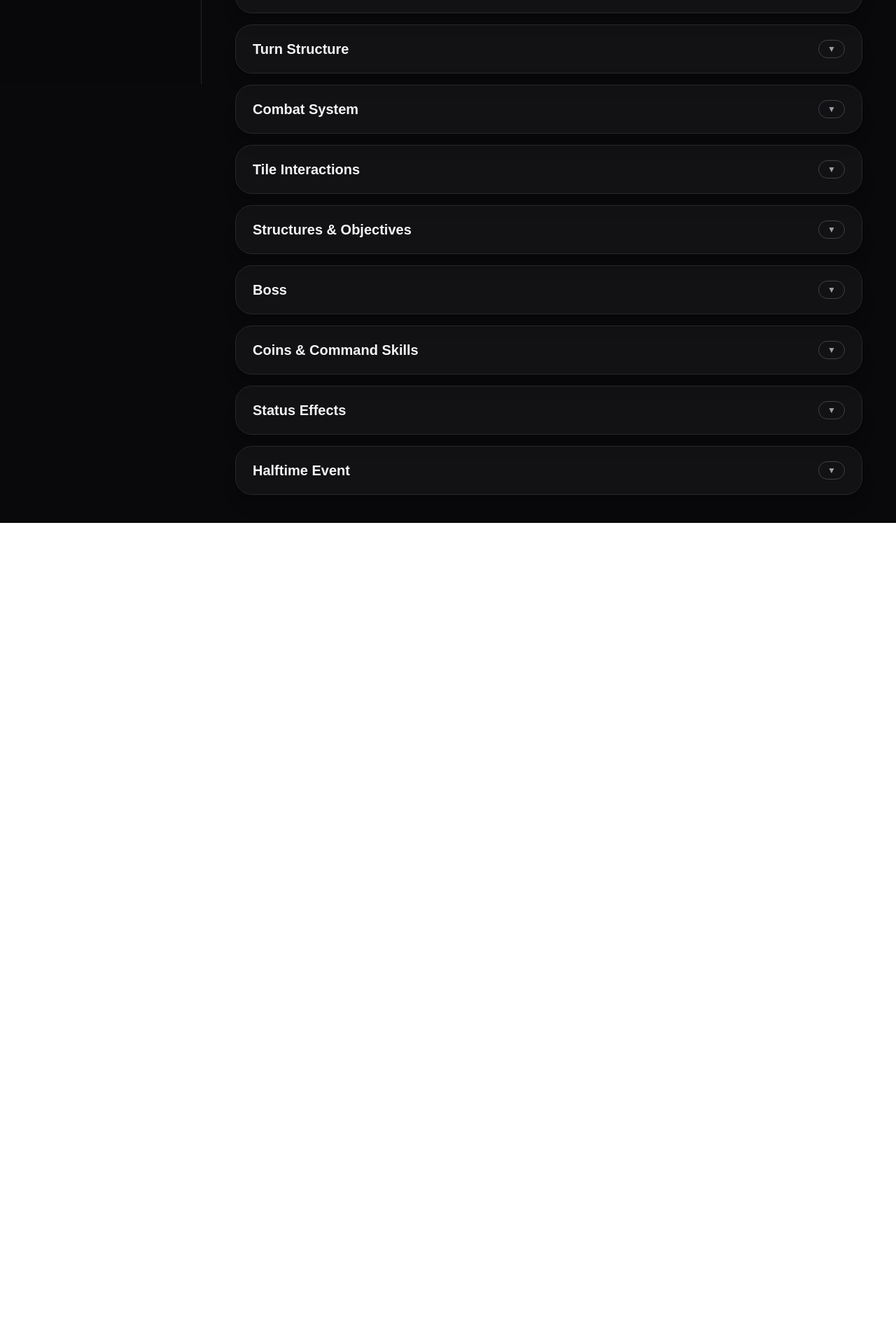
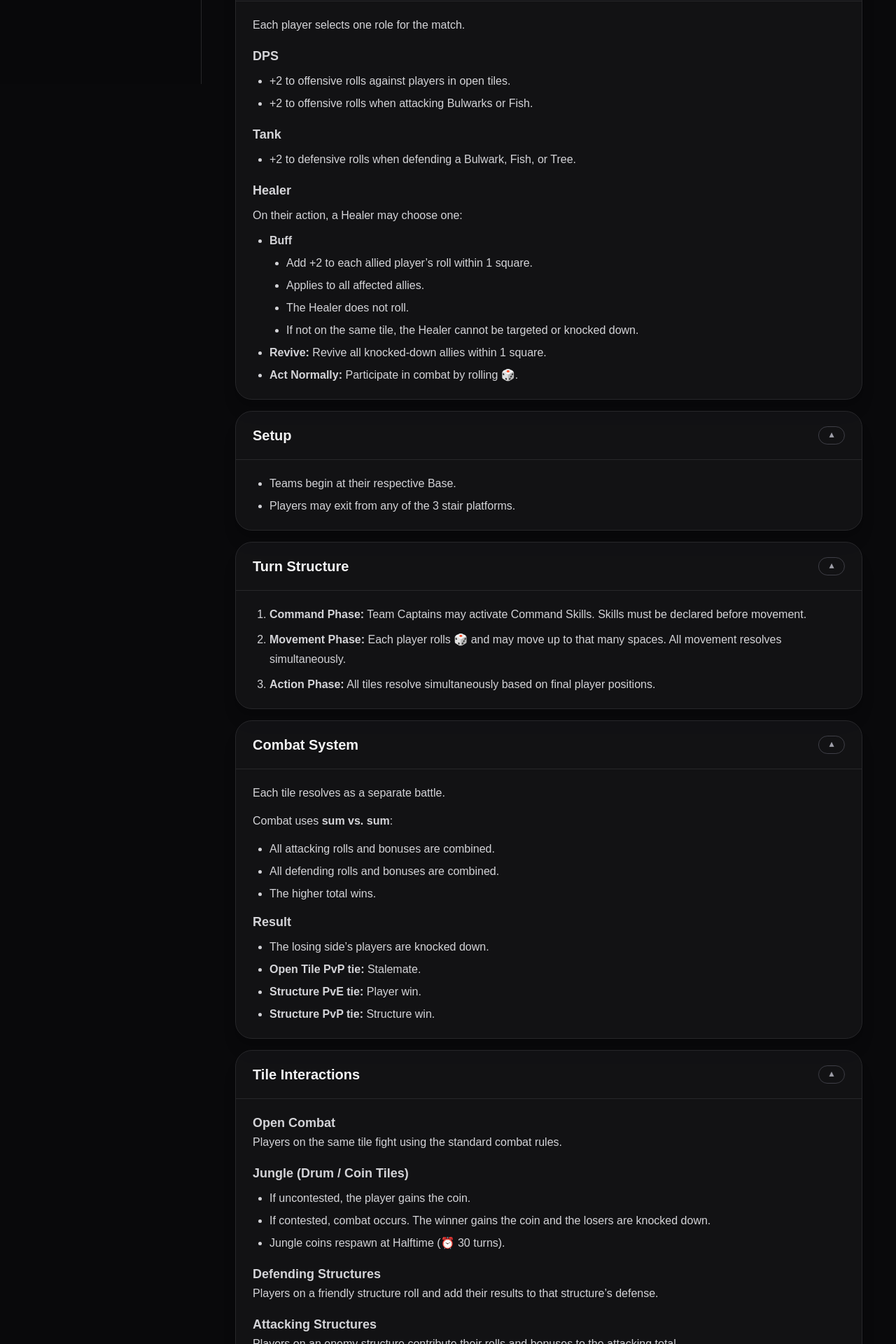
Before and after one commit to King0fgames/GvGBoardGameRules, a Next.js app: page / in a window 1280 px wide. Shown: the part 680-2600 px from the top of the page at 70% size. Before the commit the page ends 1427 px from the top, so only its background shows below. Built offline with nearby package versions, Linux system fonts and the light colour scheme.

Commit message:
Update page.tsx

```diff
--- a/app/page.tsx
+++ b/app/page.tsx
@@ -1,5 +1,10 @@
+"use client";
+
+import { useEffect, useMemo, useState } from "react";
+
 export default function BoardGameRulesPage() {
-  const sections = [
+  const sections = useMemo(
+    () => [
       {
         id: "overview",
         title: "Game Overview",
@@ -23,21 +28,32 @@ export default function BoardGameRulesPage() {
             <p>Each player selects one role for the match.</p>
             <div>
               <h3 className="font-semibold text-lg">DPS</h3>
-            <p>+2 to offensive rolls against players in open tiles and when attacking Bulwarks or Fish.</p>
+              <ul className="mt-2 list-disc space-y-1 pl-6">
+                <li>+2 to offensive rolls against players in open tiles.</li>
+                <li>+2 to offensive rolls when attacking Bulwarks or Fish.</li>
+              </ul>
             </div>
             <div>
               <h3 className="font-semibold text-lg">Tank</h3>
-            <p>+2 to defensive rolls when defending a Bulwark, Fish, or Tree.</p>
+              <ul className="mt-2 list-disc space-y-1 pl-6">
+                <li>+2 to defensive rolls when defending a Bulwark, Fish, or Tree.</li>
+              </ul>
             </div>
             <div>
               <h3 className="font-semibold text-lg">Healer</h3>
-            <ul className="list-disc pl-6 space-y-1">
-              <li><strong>Buff:</strong> Add +2 to each allied player’s roll within 1 square.</li>
+              <p className="mt-2">On their action, a Healer may choose one:</p>
+              <ul className="mt-2 list-disc space-y-1 pl-6">
+                <li>
+                  <strong>Buff</strong>
+                  <ul className="mt-1 list-disc space-y-1 pl-6">
+                    <li>Add +2 to each allied player’s roll within 1 square.</li>
                     <li>Applies to all affected allies.</li>
                     <li>The Healer does not roll.</li>
                     <li>If not on the same tile, the Healer cannot be targeted or knocked down.</li>
+                  </ul>
+                </li>
                 <li><strong>Revive:</strong> Revive all knocked-down allies within 1 square.</li>
-              <li><strong>Act Normally:</strong> Participate in combat by rolling 1D6.</li>
+                <li><strong>Act Normally:</strong> Participate in combat by rolling 🎲.</li>
               </ul>
             </div>
           </div>
@@ -47,7 +63,7 @@ export default function BoardGameRulesPage() {
         id: "setup",
         title: "Setup",
         content: (
-        <ul className="list-disc pl-6 space-y-1">
+          <ul className="list-disc space-y-1 pl-6">
             <li>Teams begin at their respective Base.</li>
             <li>Players may exit from any of the 3 stair platforms.</li>
           </ul>
@@ -57,9 +73,9 @@ export default function BoardGameRulesPage() {
         id: "turn-structure",
         title: "Turn Structure",
         content: (
-        <ol className="list-decimal pl-6 space-y-2">
+          <ol className="list-decimal space-y-2 pl-6">
             <li><strong>Command Phase:</strong> Team Captains may activate Command Skills. Skills must be declared before movement.</li>
-          <li><strong>Movement Phase:</strong> Each player rolls 1D6 and may move up to that many spaces. All movement resolves simultaneously.</li>
+            <li><strong>Movement Phase:</strong> Each player rolls 🎲 and may move up to that many spaces. All movement resolves simultaneously.</li>
             <li><strong>Action Phase:</strong> All tiles resolve simultaneously based on final player positions.</li>
           </ol>
         ),
@@ -71,14 +87,14 @@ export default function BoardGameRulesPage() {
           <div className="space-y-3">
             <p>Each tile resolves as a separate battle.</p>
             <p>Combat uses <strong>sum vs. sum</strong>:</p>
-          <ul className="list-disc pl-6 space-y-1">
+            <ul className="list-disc space-y-1 pl-6">
               <li>All attacking rolls and bonuses are combined.</li>
               <li>All defending rolls and bonuses are combined.</li>
               <li>The higher total wins.</li>
             </ul>
             <div>
-            <h3 className="font-semibold text-lg">Result</h3>
-            <ul className="list-disc pl-6 space-y-1 mt-2">
+              <h3 className="text-lg font-semibold">Result</h3>
+              <ul className="mt-2 list-disc space-y-1 pl-6">
                 <li>The losing side’s players are knocked down.</li>
                 <li><strong>Open Tile PvP tie:</strong> Stalemate.</li>
                 <li><strong>Structure PvE tie:</strong> Player win.</li>
@@ -94,23 +110,23 @@ export default function BoardGameRulesPage() {
         content: (
           <div className="space-y-4">
             <div>
-            <h3 className="font-semibold text-lg">Open Combat</h3>
+              <h3 className="text-lg font-semibold">Open Combat</h3>
               <p>Players on the same tile fight using the standard combat rules.</p>
             </div>
             <div>
-            <h3 className="font-semibold text-lg">Jungle (Drum / Coin Tiles)</h3>
-            <ul className="list-disc pl-6 space-y-1">
+              <h3 className="text-lg font-semibold">Jungle (Drum / Coin Tiles)</h3>
+              <ul className="mt-2 list-disc space-y-1 pl-6">
                 <li>If uncontested, the player gains the coin.</li>
                 <li>If contested, combat occurs. The winner gains the coin and the losers are knocked down.</li>
-              <li>Jungle coins respawn at Halftime (30 turns).</li>
+                <li>Jungle coins respawn at Halftime (⏰ 30 turns).</li>
               </ul>
             </div>
             <div>
-            <h3 className="font-semibold text-lg">Defending Structures</h3>
+              <h3 className="text-lg font-semibold">Defending Structures</h3>
               <p>Players on a friendly structure roll and add their results to that structure’s defense.</p>
             </div>
             <div>
-            <h3 className="font-semibold text-lg">Attacking Structures</h3>
+              <h3 className="text-lg font-semibold">Attacking Structures</h3>
               <p>Players on an enemy structure contribute their rolls and bonuses to the attacking total.</p>
             </div>
           </div>
@@ -122,38 +138,57 @@ export default function BoardGameRulesPage() {
         content: (
           <div className="space-y-6">
             <div>
-            <h3 className="font-semibold text-lg">Bulwarks</h3>
-            <ul className="list-disc pl-6 space-y-1">
-              <li>HP: 3</li>
-              <li>Defense: 1D6</li>
+              <h3 className="text-lg font-semibold">Bulwarks</h3>
+              <ul className="mt-2 list-disc space-y-1 pl-6">
+                <li><strong>HP:</strong> ♥♥♥ <span className="text-zinc-400">#3</span></li>
+                <li><strong>Defense:</strong> 🎲</li>
+                <li>
+                  <strong>Rules:</strong>
+                  <ul className="mt-1 list-disc space-y-1 pl-6">
                     <li>Each successful attack removes 1 HP.</li>
                     <li>At least 1 Bulwark must be destroyed before the Fish can be attacked.</li>
-              <li>Each destroyed Bulwark gives the Fish -2 to defensive rolls.</li>
+                    <li>Each destroyed Bulwark lowers the Fish’s defense tier.</li>
+                  </ul>
+                </li>
+                <li>
+                  <strong>Combat outcomes:</strong>
+                  <ul className="mt-1 list-disc space-y-1 pl-6">
                     <li>If defenders win, attackers are knocked down.</li>
                     <li>If a defended Bulwark is destroyed, its defenders are knocked down.</li>
                   </ul>
+                </li>
+              </ul>
             </div>
             <div>
-            <h3 className="font-semibold text-lg">Fish</h3>
-            <ul className="list-disc pl-6 space-y-1">
-              <li>HP: 6</li>
-              <li><strong>Defense depends on destroyed Bulwarks:</strong></li>
-              <li>1 Bulwark destroyed: 1D6 + 2</li>
-              <li>2 Bulwarks destroyed: 1D6</li>
-              <li>3 Bulwarks destroyed: 1D6 - 2</li>
+              <h3 className="text-lg font-semibold">Fish</h3>
+              <ul className="mt-2 list-disc space-y-1 pl-6">
+                <li><strong>HP:</strong> ♥♥♥♥♥♥ <span className="text-zinc-400">#6</span></li>
+                <li>
+                  <strong>Defense by destroyed Bulwarks:</strong>
+                  <ul className="mt-1 list-disc space-y-1 pl-6">
+                    <li>1 Bulwark destroyed: 🎲 + 2</li>
+                    <li>2 Bulwarks destroyed: 🎲</li>
+                    <li>3 Bulwarks destroyed: 🎲 - 2</li>
+                  </ul>
+                </li>
                 <li>Each successful attack removes 1 HP.</li>
                 <li>Once destroyed, the Tree becomes available.</li>
               </ul>
             </div>
             <div>
-            <h3 className="font-semibold text-lg">Tree</h3>
-            <ul className="list-disc pl-6 space-y-1">
+              <h3 className="text-lg font-semibold">Tree</h3>
+              <ul className="mt-2 list-disc space-y-1 pl-6">
                 <li>A player may pick up the Tree as their action.</li>
                 <li>The Tree must be carried back to Base to win.</li>
-              <li>The Tree Carrier moves 2 spaces per turn.</li>
+                <li>
+                  <strong>Tree Carrier Rules:</strong>
+                  <ul className="mt-1 list-disc space-y-1 pl-6">
+                    <li>Movement: 2 spaces per turn.</li>
                     <li>If enemies are on the same tile at the start of the turn, the Tree Carrier moves 1 space instead.</li>
                     <li>The Tree gives its carrier +2 to defensive rolls.</li>
                     <li>If defeated, the carrier is knocked down.</li>
+                  </ul>
+                </li>
               </ul>
             </div>
           </div>
@@ -164,16 +199,16 @@ export default function BoardGameRulesPage() {
         title: "Boss",
         content: (
           <div className="space-y-4">
-          <ul className="list-disc pl-6 space-y-1">
-            <li>The Boss spawns after turn 15 and again at turn 45.</li>
-            <li>Location: middle lane</li>
-            <li>HP: 3</li>
-            <li>Defense: 1D6</li>
-            <li>Reward: 2 coins</li>
+            <ul className="list-disc space-y-1 pl-6">
+              <li>The Boss spawns after ⏰ 15 turns and again at ⏰ 45 turns.</li>
+              <li><strong>Location:</strong> middle lane</li>
+              <li><strong>HP:</strong> ♥♥♥ <span className="text-zinc-400">#3</span></li>
+              <li><strong>Defense:</strong> 🎲</li>
+              <li><strong>Reward:</strong> 2 coins</li>
             </ul>
             <div>
-            <h3 className="font-semibold text-lg">Combat</h3>
-            <ul className="list-disc pl-6 space-y-1 mt-2">
+              <h3 className="text-lg font-semibold">Combat</h3>
+              <ul className="mt-2 list-disc space-y-1 pl-6">
                 <li>Each team rolls against the Boss, then PvP if applicable.</li>
                 <li>Successful rolls against the Boss reduce Boss HP.</li>
                 <li>Successful PvP combat rolls knock down the losers.</li>
@@ -189,24 +224,31 @@ export default function BoardGameRulesPage() {
         content: (
           <div className="space-y-5">
             <div>
-            <h3 className="font-semibold text-lg">Coins</h3>
-            <ul className="list-disc pl-6 space-y-1">
+              <h3 className="text-lg font-semibold">Coins</h3>
+              <ul className="mt-2 list-disc space-y-1 pl-6">
                 <li>Coins are earned from Jungle Drums and Boss kills.</li>
                 <li>Coins persist until used.</li>
                 <li>Coins are used to activate Command Skills.</li>
               </ul>
             </div>
             <div>
-            <h3 className="font-semibold text-lg">Command Skills</h3>
-            <p className="mb-2 text-zinc-400">Declared before movement. The Team Captain sends the choice to the game master. Each skill has a 3-turn cooldown. Each skill lasts 1 turn unless noted otherwise.</p>
-            <ul className="list-disc pl-6 space-y-1">
+              <h3 className="text-lg font-semibold">Command Skills</h3>
+              <p className="mb-2 text-zinc-400">Declared before movement. The Team Captain sends the choice to the game master. Each skill has a ⏰ 3-turn cooldown. Each skill lasts ⏰ 1 turn unless noted otherwise.</p>
+              <ul className="list-disc space-y-1 pl-6">
                 <li><strong>Player Speed — 1 coin:</strong> +3 to all player movement rolls.</li>
                 <li><strong>Healing Reduction — 1 coin:</strong> Negates all enemy healer bonuses.</li>
                 <li><strong>Bulwark Damage — 1 coin:</strong> +4 to total attack rolls against Bulwarks.</li>
                 <li><strong>Fish Damage — 1 coin:</strong> +4 to total attack rolls against Fish.</li>
                 <li><strong>City Protection — 2 coins:</strong> All attacks against Bulwarks and Fish are negated.</li>
                 <li><strong>Tree Speed — 2 coins:</strong> The Tree Carrier’s movement is doubled.</li>
-              <li><strong>Ballista Charges — 1 coin:</strong> 2 uses total and does not expire. Players starting at Base may teleport anywhere on the board, but cannot act that turn.</li>
+                <li>
+                  <strong>Ballista Charges — 1 coin:</strong>
+                  <ul className="mt-1 list-disc space-y-1 pl-6">
+                    <li>2 uses total and does not expire.</li>
+                    <li>Players starting at Base may teleport anywhere on the board.</li>
+                    <li>They cannot act that turn.</li>
+                  </ul>
+                </li>
               </ul>
             </div>
           </div>
@@ -217,8 +259,8 @@ export default function BoardGameRulesPage() {
         title: "Status Effects",
         content: (
           <div>
-          <h3 className="font-semibold text-lg">Knocked Down</h3>
-          <ul className="list-disc pl-6 space-y-1 mt-2">
+            <h3 className="text-lg font-semibold">Knocked Down</h3>
+            <ul className="mt-2 list-disc space-y-1 pl-6">
               <li>Occurs during the Action Phase only.</li>
               <li>A knocked-down player skips their next turn’s movement and action.</li>
               <li>During that skipped turn, they may be revived by a Healer.</li>
@@ -233,16 +275,16 @@ export default function BoardGameRulesPage() {
         title: "Halftime Event",
         content: (
           <div className="space-y-4">
-          <p>Halftime occurs after 30 turns.</p>
+            <p>Halftime occurs after ⏰ 30 turns.</p>
             <div>
-            <h3 className="font-semibold text-lg">Effects</h3>
-            <ul className="list-disc pl-6 space-y-1 mt-2">
+              <h3 className="text-lg font-semibold">Effects</h3>
+              <ul className="mt-2 list-disc space-y-1 pl-6">
                 <li>All Jungle coins respawn.</li>
               </ul>
             </div>
             <div>
-            <h3 className="font-semibold text-lg">Archery Duel</h3>
-            <ul className="list-disc pl-6 space-y-1">
+              <h3 className="text-lg font-semibold">Archery Duel</h3>
+              <ul className="mt-2 list-disc space-y-1 pl-6">
                 <li>Each team selects 1 player.</li>
                 <li>There are 5 targets.</li>
                 <li>Players alternate shots.</li>
@@ -253,7 +295,29 @@ export default function BoardGameRulesPage() {
           </div>
         ),
       },
-  ];
+    ],
+    []
+  );
+
+  const [openSections, setOpenSections] = useState(() =>
+    Object.fromEntries(sections.map((section) => [section.id, true]))
+  );
+
+  useEffect(() => {
+    setOpenSections(Object.fromEntries(sections.map((section) => [section.id, true])));
+  }, [sections]);
+
+  const toggleSection = (id) => {
+    setOpenSections((prev) => ({ ...prev, [id]: !prev[id] }));
+  };
+
+  const expandAndJump = (id) => {
+    setOpenSections((prev) => ({ ...prev, [id]: true }));
+    setTimeout(() => {
+      const el = document.getElementById(id);
+      if (el) el.scrollIntoView({ behavior: "smooth", block: "start" });
+    }, 0);
+  };
 
   return (
     <div className="min-h-screen bg-zinc-950 text-zinc-100">
@@ -265,69 +329,79 @@ export default function BoardGameRulesPage() {
           </div>
           <nav className="space-y-2">
             {sections.map((section) => (
-              <a
+              <button
                 key={section.id}
-                href={`#${section.id}`}
-                className="block rounded-xl px-3 py-2 text-sm text-zinc-300 transition hover:bg-zinc-900 hover:text-white"
+                type="button"
+                onClick={() => expandAndJump(section.id)}
+                className="block w-full rounded-xl px-3 py-2 text-left text-sm text-zinc-300 transition hover:bg-zinc-900 hover:text-white"
               >
                 {section.title}
-              </a>
+              </button>
             ))}
           </nav>
         </aside>
 
         <main className="w-full px-4 py-6 sm:px-6 lg:px-10 lg:py-10">
           <div className="mx-auto max-w-4xl">
-            <div className="mb-8 rounded-3xl border border-zinc-800 bg-zinc-900/60 p-6 shadow-2xl shadow-black/20 lg:hidden">
+            <div className="mb-6 flex items-center justify-between lg:hidden">
+              <div>
                 <p className="text-sm uppercase tracking-[0.25em] text-zinc-500">Rulebook</p>
                 <h1 className="mt-2 text-3xl font-bold">Board Game Rules</h1>
-              <p className="mt-3 text-zinc-400">Use the sections below to jump around and expand only what you need.</p>
+              </div>
+              <details className="relative">
+                <summary className="cursor-pointer list-none rounded-2xl border border-zinc-800 bg-zinc-900/80 px-4 py-3 font-semibold">☰ Sections</summary>
+                <div className="absolute right-0 z-20 mt-3 w-72 rounded-2xl border border-zinc-800 bg-zinc-900 p-3 shadow-2xl shadow-black/40">
+                  <div className="space-y-2">
+                    {sections.map((section) => (
+                      <button
+                        key={section.id}
+                        type="button"
+                        onClick={() => expandAndJump(section.id)}
+                        className="block w-full rounded-xl px-3 py-2 text-left text-sm text-zinc-300 transition hover:bg-zinc-800 hover:text-white"
+                      >
+                        {section.title}
+                      </button>
+                    ))}
+                  </div>
+                </div>
+              </details>
+            </div>
+
+            <div className="mb-8 rounded-3xl border border-zinc-800 bg-zinc-900/60 p-6 shadow-2xl shadow-black/20 lg:hidden">
+              <p className="text-zinc-400">Use the sections button to jump around on mobile.</p>
             </div>
 
             <div className="mb-10 hidden rounded-3xl border border-zinc-800 bg-zinc-900/60 p-8 shadow-2xl shadow-black/20 lg:block">
               <p className="text-sm uppercase tracking-[0.25em] text-zinc-500">Rulebook</p>
               <h1 className="mt-2 text-4xl font-bold">Board Game Rules</h1>
-              <p className="mt-3 max-w-2xl text-zinc-400">A clean, quick-reference version of the rules with collapsible sections for easier reading during play.</p>
-            </div>
-
-            <div className="mb-6 lg:hidden">
-              <details className="rounded-2xl border border-zinc-800 bg-zinc-900/60 p-4">
-                <summary className="cursor-pointer list-none font-semibold">Jump to section</summary>
-                <div className="mt-4 space-y-2">
-                  {sections.map((section) => (
-                    <a
-                      key={section.id}
-                      href={`#${section.id}`}
-                      className="block rounded-xl px-3 py-2 text-sm text-zinc-300 transition hover:bg-zinc-800 hover:text-white"
-                    >
-                      {section.title}
-                    </a>
-                  ))}
-                </div>
-              </details>
+              <p className="mt-3 max-w-2xl text-zinc-400">A clean, quick-reference version of the rules with sidebar navigation for easier reading during play.</p>
             </div>
 
             <div className="space-y-4">
-              {sections.map((section, index) => (
+              {sections.map((section) => {
+                const isOpen = openSections[section.id];
+                return (
                   <section key={section.id} id={section.id} className="scroll-mt-6">
-                  <details
-                    className="group rounded-3xl border border-zinc-800 bg-zinc-900/60 shadow-xl shadow-black/10"
-                    open={index === 0}
+                    <div className="overflow-hidden rounded-3xl border border-zinc-800 bg-zinc-900/60 shadow-xl shadow-black/10">
+                      <button
+                        type="button"
+                        onClick={() => toggleSection(section.id)}
+                        className="flex w-full items-center justify-between gap-4 px-6 py-5 text-left"
                       >
-                    <summary className="flex cursor-pointer list-none items-center justify-between gap-4 px-6 py-5 text-left">
-                      <div>
                         <h2 className="text-xl font-semibold">{section.title}</h2>
-                      </div>
-                      <span className="rounded-full border border-zinc-700 px-3 py-1 text-xs text-zinc-400 transition group-open:rotate-180">
+                        <span className={`rounded-full border border-zinc-700 px-3 py-1 text-xs text-zinc-400 transition ${isOpen ? "rotate-180" : ""}`}>
                           ▼
                         </span>
-                    </summary>
+                      </button>
+                      {isOpen && (
                         <div className="border-t border-zinc-800 px-6 py-5 leading-7 text-zinc-300">
                           {section.content}
                         </div>
-                  </details>
+                      )}
+                    </div>
                   </section>
-              ))}
+                );
+              })}
             </div>
           </div>
         </main>
```
Lines whose indentation alone changed are shown as unchanged.
